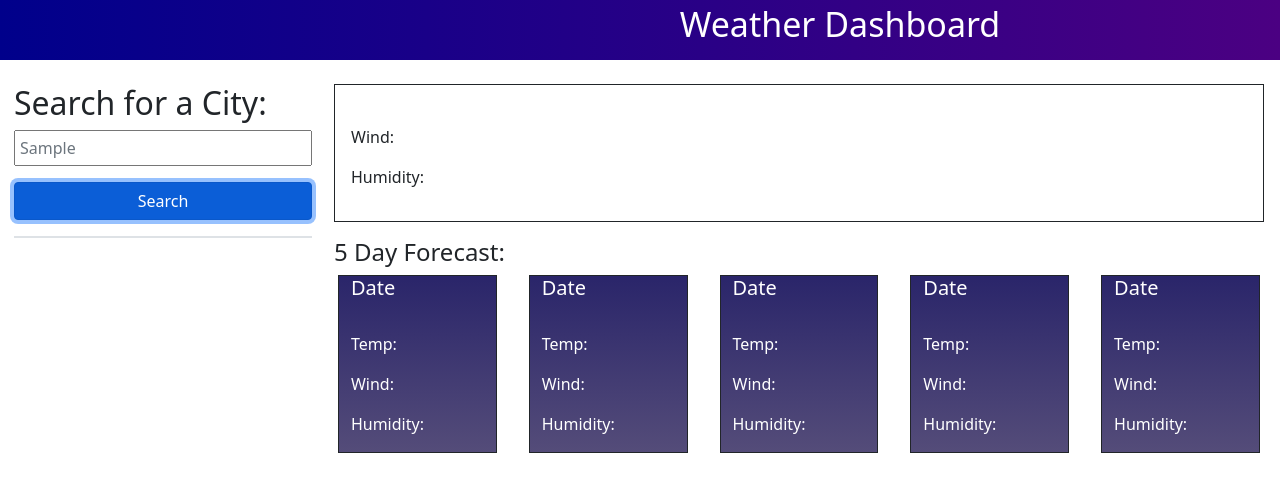
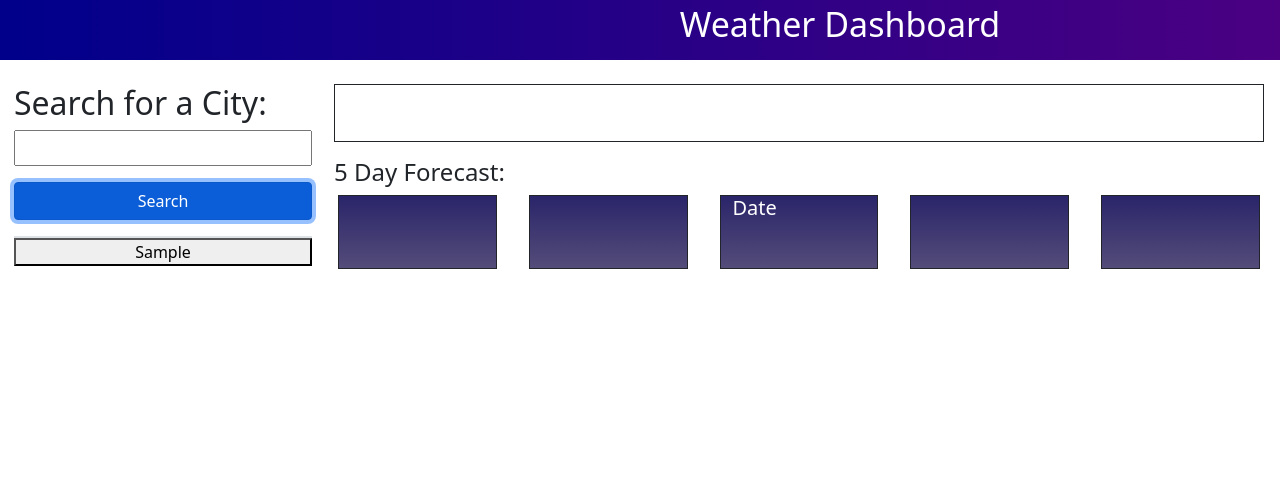
Before and after one commit to blomjonathon/weatherapp, a plain HTML site: page index.html in a window 1280 px wide. Both pictures are taken after typing "Sample" into the empty fields and a click on the button "Search". Drawn offline with nearby package versions, Linux system fonts and the light colour scheme; no server answers.

Commit message:
made changes to index.html and script.js, completed site all but weather img

```diff
--- a/assets/css/style.css
+++ b/assets/css/style.css
@@ -37,3 +37,8 @@ h5{
     background: linear-gradient(to bottom, #2a256a, #544c79);
     color: white;
 }
+#historyButton{
+    width: 100%;
+    text-align: center;
+    background-color: green;
+}
--- a/assets/js/script.js
+++ b/assets/js/script.js
@@ -5,55 +5,56 @@
 let cityBig = $("#cityBig");
 let cityBigContent = $(`<div class="p-3 border border-dark border-1px">
     <h2 id="cityTitle" class="w-100 p-1"></h2>
-    <p class=""></p>
-    <p class="">Wind: </p>
-    <p class="">Humidity: </p>
+    <p id ="bigTemp"class=""></p>
+    <p id ="bigWind"class=""></p>
+    <p id='bigHum'class=""></p>
   </div>
   <div class="pt-3">
     <h3 class="w-100">5 Day Forecast:</h3>
-    <div class="row justify-content-around">
+    <div id="dayCards" class="row justify-content-around">
       <div id='dayCard' class="col-2 border border-dark border-1px bg-darkblue">
-        <h4>Date</h4>
+        <h4></h4>
         <img></img>
-        <p>Temp: </p>
-        <p>Wind: </p>
-        <p>Humidity: </p>
+        <p></p>
+        <p></p>
+        <p></p>
+      </div>
+      <div id='dayCard' class="col-2 border border-dark border-1px">
+        <h4></h4>
+        <img></img>
+        <p></p>
+        <p></p>
+        <p></p>
       </div>
       <div id='dayCard' class="col-2 border border-dark border-1px">
         <h4>Date</h4>
         <img></img>
-        <p>Temp: </p>
-        <p>Wind: </p>
-        <p>Humidity: </p>
+        <p></p>
+        <p></p>
+        <p></p>
       </div>
       <div id='dayCard' class="col-2 border border-dark border-1px">
-        <h4>Date</h4>
+        <h4></h4>
         <img></img>
-        <p>Temp: </p>
-        <p>Wind: </p>
-        <p>Humidity: </p>
+        <p></p>
+        <p></p>
+        <p></p>
       </div>
       <div id='dayCard' class="col-2 border border-dark border-1px">
-        <h4>Date</h4>
+        <h4></h4>
         <img></img>
-        <p>Temp: </p>
-        <p>Wind: </p>
-        <p>Humidity: </p>
-      </div>
-      <div id='dayCard' class="col-2 border border-dark border-1px">
-        <h4>Date</h4>
-        <img></img>
-        <p>Temp: </p>
-        <p>Wind: </p>
-        <p>Humidity: </p>
+        <p></p>
+        <p></p>
+        <p></p>
       </div>
     </div>
   </div>`);
 // create a funciton to create and present empty div cards for the weather info to get put in later
 
 function createCityBigCard() {
-  let currentDay =  dayjs().format("M/D/YYYY")
+  let currentDay =  dayjs()
   const search = $("#searchBtn");
+
   search.on("click", function () {
     const myKey = "bcb6773f3b002fedb6080301885d15d3";
     let lat;
@@ -64,7 +65,11 @@ function createCityBigCard() {
 
     cityBig.append(cityBigContent);
     let updateCityTitle = $("#cityTitle")
+    let historyButton = $(`<button class='col-12'>${inputValue}</button>`)
+    $('#historyButton').append(historyButton)
 
+
+    function API(){
     $.ajax({
       url: apiUrl,
       success: function (data) {
@@ -72,8 +77,8 @@ function createCityBigCard() {
           const item = data[i];
           const latitude = item.lat;
           const longitude = item.lon;
-          updateCityTitle.text(item.name + " " + currentDay)
-          const secondUrl = `https://api.openweathermap.org/data/2.5/forecast?lat=${latitude}&lon=${longitude}&appid=${myKey}`
+          updateCityTitle.text(item.name + " " + currentDay.format("M/D/YYYY"))
+          const secondUrl = `https://api.openweathermap.org/data/2.5/forecast?lat=${latitude}&lon=${longitude}&units=imperial&appid=${myKey}`
 
           $.ajax({
             url: secondUrl,
@@ -84,29 +89,36 @@ function createCityBigCard() {
               let wind = data2.list[0].wind.speed
               let hum = data2.list[0].main.humidity
 
-              // day 1 card
-              let wind1 = data2.list[1].wind.speed
-              let hum1 = data2.list[1].main.humidity
+              // remove an index from array, remove 0 from data2.list
+              data2.list.shift()
+              for (let j = 0; j < 5; j++) {
+                let temp1 = data2.list[j*8].main.temp
+                let wind1 = data2.list[j*8].wind.speed
+                let hum1 = data2.list[j*8].main.humidity
+
+                $("#dayCards").children().eq(j).children().eq(0).text(currentDay.add(j + 1, 'day').format("M/D/YYYY"))
+                $("#dayCards").children().eq(j).children().eq(2).text("Temp: " + temp1 + "°F")
+                $("#dayCards").children().eq(j).children().eq(3).text("Wind: " + wind1 + "MPH")
+                $("#dayCards").children().eq(j).children().eq(4 ).text("Humidity: " + hum1 + " %")
+              }
+                $("#bigTemp").text(`Temp: ${temp} °F`)
+                $("#bigWind").text("Wind: " + wind + " MPH")
+                $("#bigHum").text("Humidity: " + hum + " %")
+
               // let icon = data2.list[0].weather[0].icon
               // var iconURL = "http://openweathermap.org/img/w/" + icon + ".png";
-
-              function fillCards(temp, wind, humidity){
-                let temp1 = data2.list[1].main.temp
-                cityBig.children().eq(1).children().eq(1).children().children().eq(2).text("Temp: " + temp1 + "°F")
-              }
-
-              fillCards(temp1)
-
-              cityBig.children().eq(0).children().eq(1).text("Temp: " + temp + "°F")
-              cityBig.children().eq(0).children().eq(2).text("Wind: " + wind + " MPH")
-              cityBig.children().eq(0).children().eq(3).text("Humidity: " + hum + " %")
-
-              // cityBig.children().eq(1).children().eq(1).children().children().eq(2).text("Temp: " + temp1 + "°F")
             },
           });
         }
       },
     });
+  }
+  API()
+    cityName.val('')
+    historyButton.on("click", function(){
+      historyButton.val(inputValue)
+      API()
+    })
   });
 }
 
--- a/index.html
+++ b/index.html
@@ -25,6 +25,7 @@
           <button type="button" id="searchBtn" class= "btn btn-primary w-100">Search</button>
         </div>
       </div>
+      <div id='historyButton'></div>
     </div>
     <div id='cityBig' class="col-9"></div>
   </section>
```
